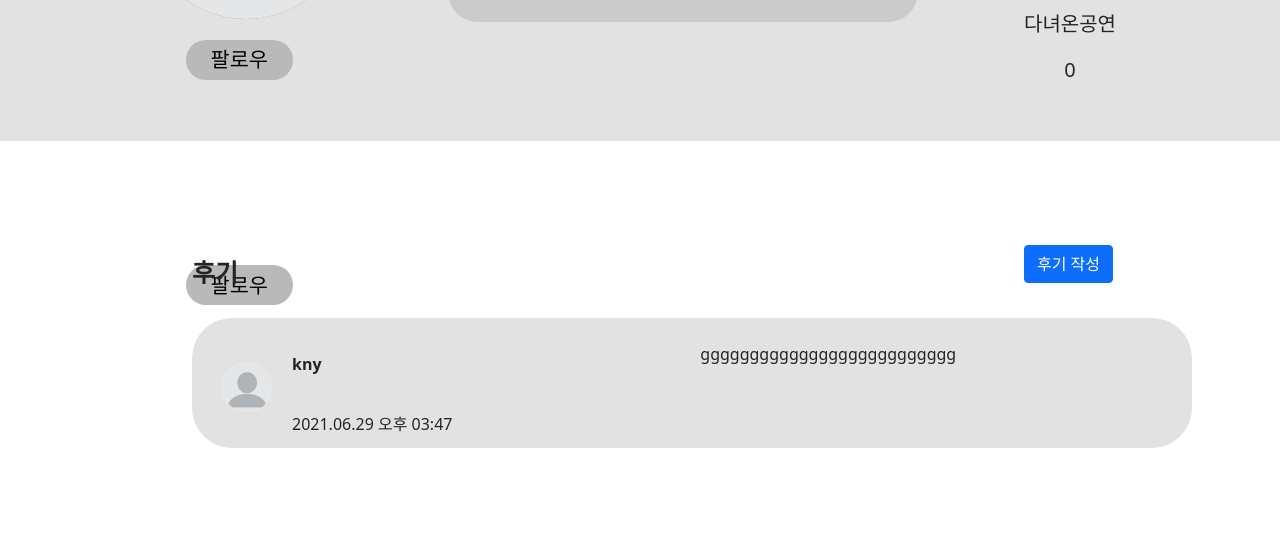
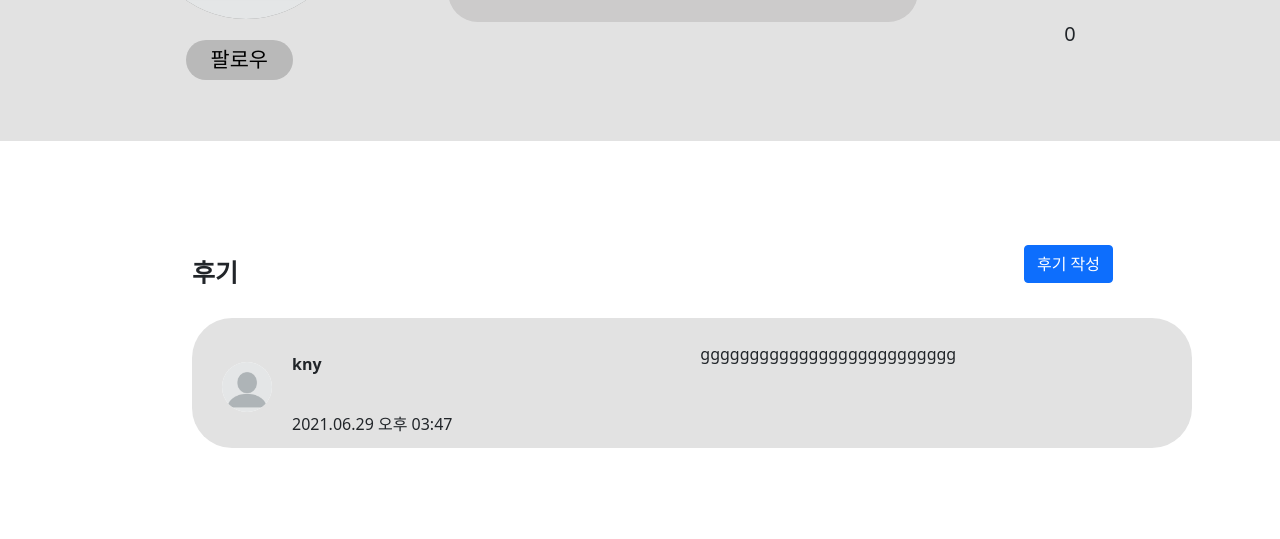
Before and after one commit to CBNULikelion9th/ConcertMeet, a Django app: a page that uses account/templates/account/user.html in a window 1280 px wide. Shown: the part 399-938 px from the top of the page. Run offline with Django 3.2, Linux system fonts and the light colour scheme; data comes from the database, SQL or seed files in the repository; some libraries are stand-ins or nearby versions.

Commit message:
구성 수정

```diff
--- a/account/templates/account/user.html
+++ b/account/templates/account/user.html
@@ -34,6 +34,8 @@
                 <button><a href ="{% url 'account:unfollow' info.username %}">언팔로우</a></button>
                 {% elif isFollowed == 3 %}
                 <button><a href ="{% url 'account:follow' info.username %}">팔로우</a></button>
+                {% elif isFollowed == -1 %}
+                <button><a href ="{% url 'account:user_edit' info.username %}">정보 수정</a></button>
                 {% endif %}
             </div>
 
@@ -44,23 +46,13 @@
 
             <div class="follow">
                 <p>팔로잉수</p>
-                <h1>{{ info.following }}</h1>
+                <p>{{ info.following }}</p>
                 <hr>
                 <p>팔로워수</p>
-                <h1>{{ info.follower }}</h1>
+                <p>{{ info.follower }}</p>
                 <hr>
                 <p>다녀온공연</p>
                 <p>{{ info.concertnum }}</p>
-            </div>
-
-            <div class="follow_button">
-                {% if isFollowed == 2 %}
-                <button><a href ="{% url 'account:unfollow' info.username %}">언팔로우</a></button>
-                {% elif isFollowed == 3 %}
-                <button><a href ="{% url 'account:follow' info.username %}">팔로우</a></button>
-                {% elif isFollowed == -1 %}
-                <button><a href ="{% url 'account:user_edit' info.username %}">정보 수정</a></button>
-                {% endif %}
             </div>
         </section>
 
```
